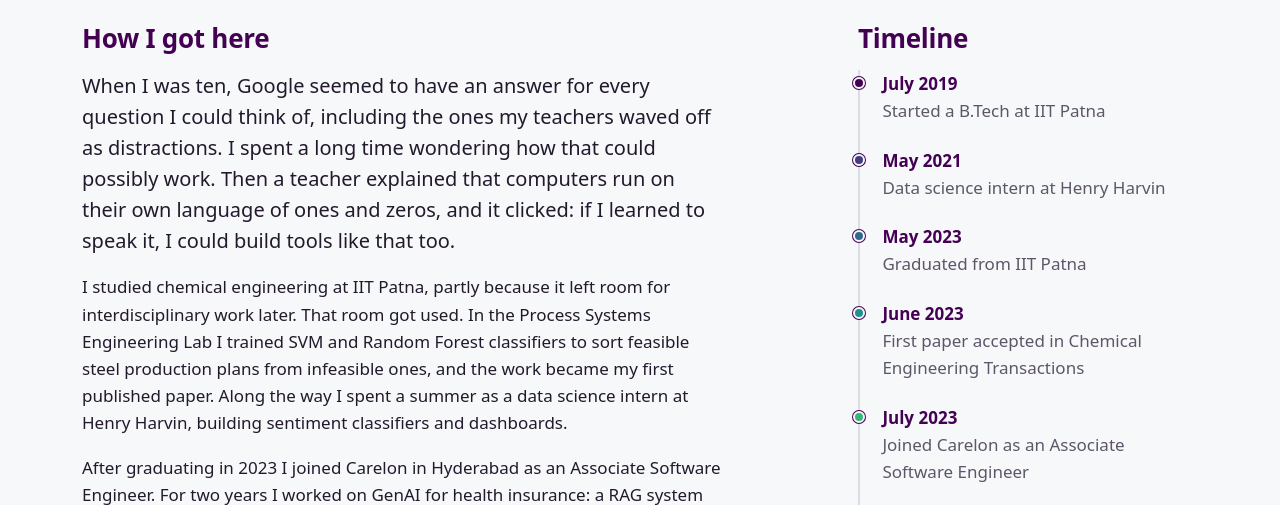
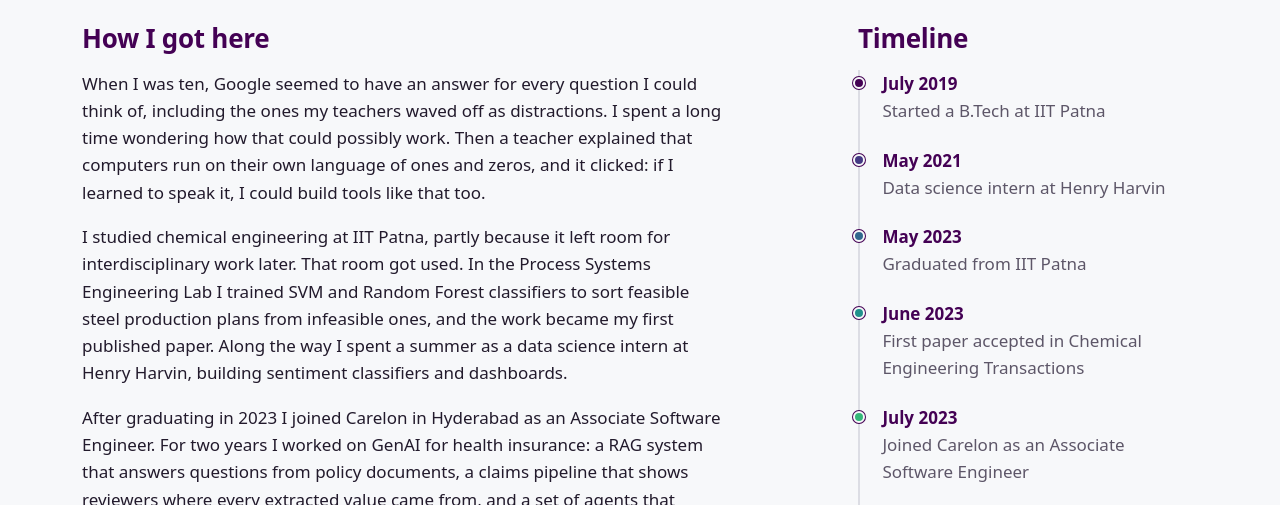
Before and after one commit to SharthiAbhinay/Personal-Website, a website: page about.html in a window 1280 px wide. Shown: the part 234-739 px from the top of the page. Drawn offline with nearby package versions, Linux system fonts and the light colour scheme; a web font is replaced by a local one.

Commit message:
Style fix

```diff
--- a/about.html
+++ b/about.html
@@ -73,7 +73,7 @@
           <div class="prose">
             <section aria-labelledby="story-heading">
               <h2 id="story-heading">How I got here</h2>
-              <p class="opening">
+              <p>
                 When I was ten, Google seemed to have an answer for every
                 question I could think of, including the ones my teachers waved
                 off as distractions. I spent a long time wondering how that
--- a/css/style.css
+++ b/css/style.css
@@ -433,11 +433,6 @@ mark {
 
 .prose p {
   margin-bottom: 1.1rem;
-}
-
-.prose .opening {
-  font-size: 1.25rem;
-  line-height: 1.55;
 }
 
 .timeline {
```
